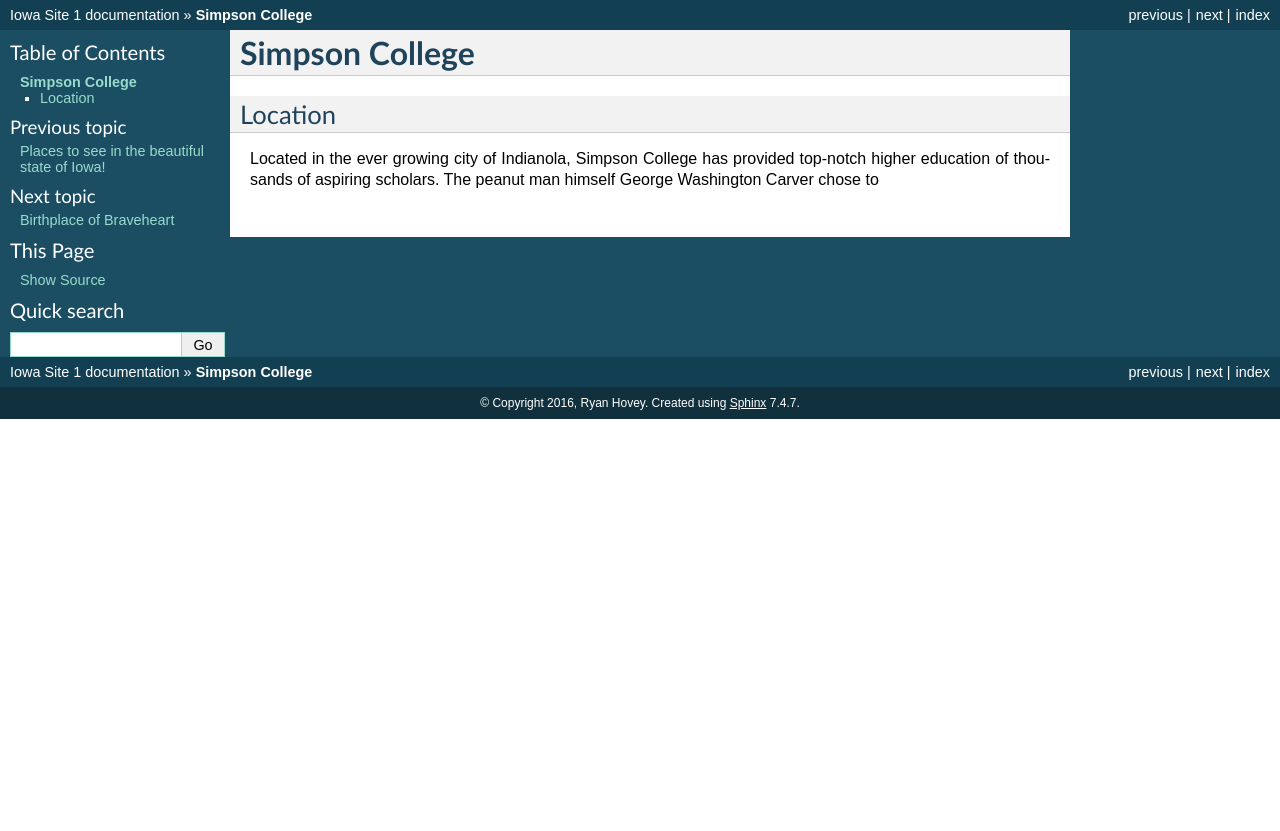
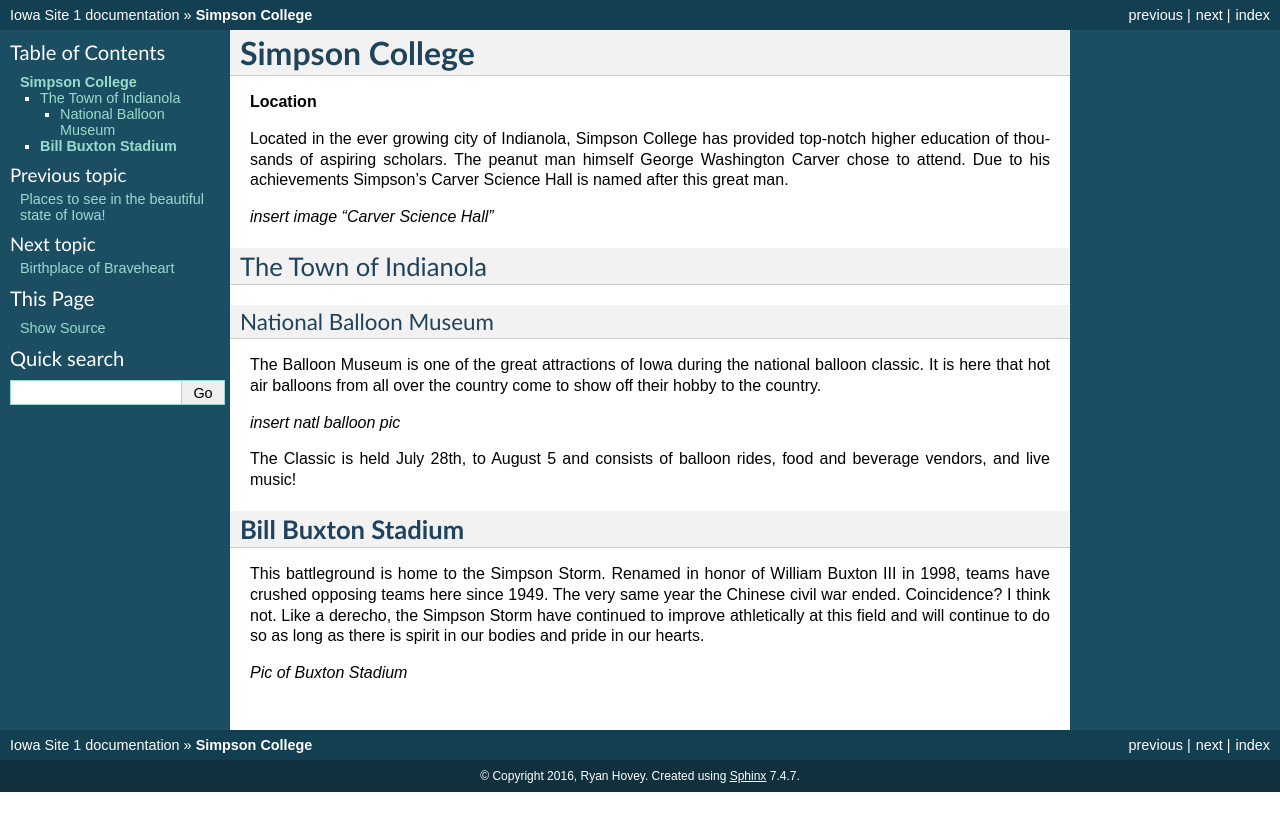
Before and after one commit to rhovey15/iowa_site, a Sphinx documentation site: the page built from source/simpson.rst, in a window 1280 px wide. Shown: the top 831 px of the page. Built offline with Sphinx 7.4.7, drawn with Linux system fonts in a browser that asks for light colours.

Commit message:
added text content to Simpson page.

```diff
--- a/source/simpson.rst
+++ b/source/simpson.rst
@@ -1,6 +1,26 @@
 **Simpson College**
 =================
 
-Location
---------
-Located in the ever growing city of Indianola, Simpson College has provided top-notch higher education of thousands of aspiring scholars. The peanut man himself George Washington Carver chose to
+**Location**
+
+Located in the ever growing city of Indianola, Simpson College has provided top-notch higher education of thousands of aspiring scholars. The peanut man himself George Washington Carver chose to attend. Due to his achievements Simpson's Carver Science Hall is named after this great man.
+
+*insert image "Carver Science Hall"*
+
+The Town of Indianola
+---------------------
+
+National Balloon Museum
++++++++++++++++++++++++
+The Balloon Museum is one of the great attractions of Iowa during the national balloon classic. It is here that hot air balloons from all over the country come to show off their hobby to the country.
+
+*insert natl balloon pic*
+
+The Classic is held July 28th, to August 5 and consists of balloon rides, food and beverage vendors, and live music!
+
+**Bill Buxton Stadium**
+-----------------------
+
+This battleground is home to the Simpson Storm. Renamed in honor of William Buxton III in 1998, teams have crushed opposing teams here since 1949. The very same year the Chinese civil war ended. Coincidence? I think not. Like a derecho, the Simpson Storm have continued to improve athletically at this field and will continue to do so as long as there is spirit in our bodies and pride in our hearts.
+
+*Pic of Buxton Stadium*
```
